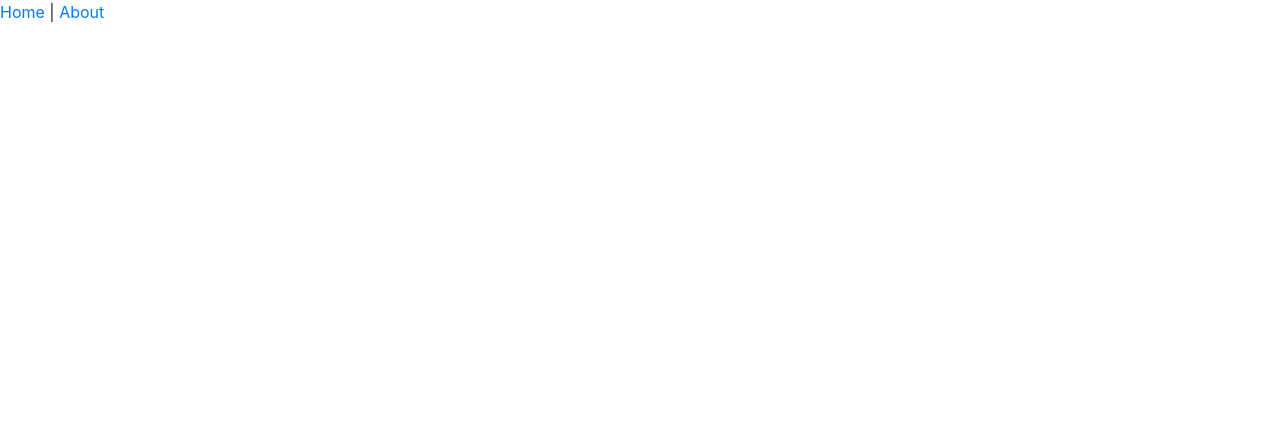
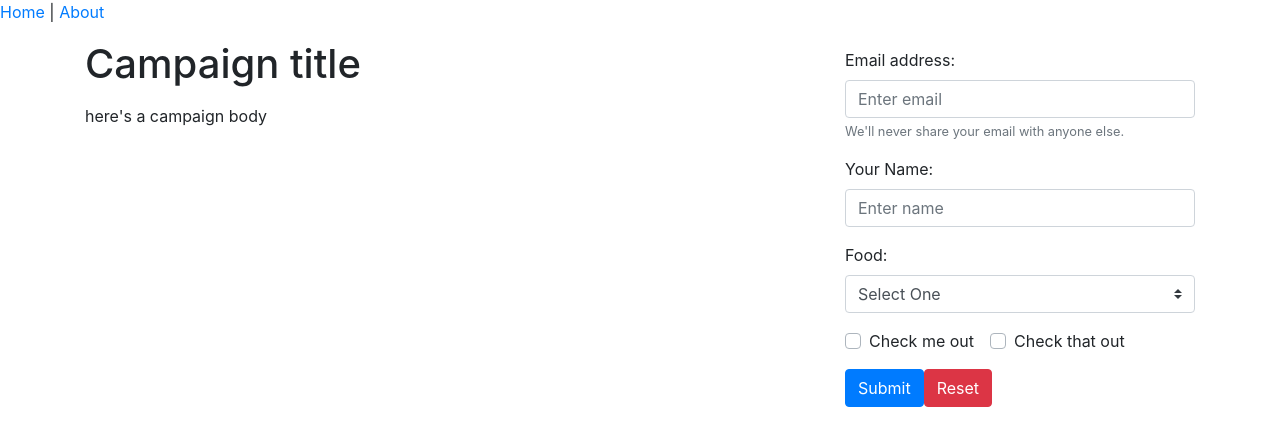
Before and after one commit to michaelsnook/halla-bol-client, a Vue app: page /#/campaign/1 in a window 1280 px wide. Shown: the top 446 px of the page. Built offline with nearby package versions, Linux system fonts and the light colour scheme.

Commit message:
Add campaigns page and sample form

```diff
--- /dev/null
+++ b/src/components/SingleForm.vue
@@ -0,0 +1,82 @@
+<template>
+  <div>
+    <b-form @submit="onSubmit" @reset="onReset" v-if="show">
+      <b-form-group id="exampleInputGroup1"
+                    label="Email address:"
+                    label-for="exampleInput1"
+                    description="We'll never share your email with anyone else.">
+        <b-form-input id="exampleInput1"
+                      type="email"
+                      v-model="form.email"
+                      required
+                      placeholder="Enter email">
+        </b-form-input>
+      </b-form-group>
+      <b-form-group id="exampleInputGroup2"
+                    label="Your Name:"
+                    label-for="exampleInput2">
+        <b-form-input id="exampleInput2"
+                      type="text"
+                      v-model="form.name"
+                      required
+                      placeholder="Enter name">
+        </b-form-input>
+      </b-form-group>
+      <b-form-group id="exampleInputGroup3"
+                    label="Food:"
+                    label-for="exampleInput3">
+        <b-form-select id="exampleInput3"
+                      :options="foods"
+                      required
+                      v-model="form.food">
+        </b-form-select>
+      </b-form-group>
+      <b-form-group id="exampleGroup4">
+        <b-form-checkbox-group v-model="form.checked" id="exampleChecks">
+          <b-form-checkbox value="me">Check me out</b-form-checkbox>
+          <b-form-checkbox value="that">Check that out</b-form-checkbox>
+        </b-form-checkbox-group>
+      </b-form-group>
+      <b-button type="submit" variant="primary">Submit</b-button>
+      <b-button type="reset" variant="danger">Reset</b-button>
+    </b-form>
+  </div>
+</template>
+
+<script>
+export default {
+  name: 'SingleForm',
+  data () {
+    return {
+      form: {
+        email: '',
+        name: '',
+        food: null,
+        checked: []
+      },
+      foods: [
+        { text: 'Select One', value: null },
+        'Carrots', 'Beans', 'Tomatoes', 'Corn'
+      ],
+      show: true
+    }
+  },
+  methods: {
+    onSubmit (evt) {
+      evt.preventDefault();
+      alert(JSON.stringify(this.form));
+    },
+    onReset (evt) {
+      evt.preventDefault();
+      /* Reset our form values */
+      this.form.email = '';
+      this.form.name = '';
+      this.form.food = null;
+      this.form.checked = [];
+      /* Trick to reset/clear native browser form validation state */
+      this.show = false;
+      this.$nextTick(() => { this.show = true });
+    }
+  }
+}
+</script>
--- a/src/router.js
+++ b/src/router.js
@@ -2,6 +2,7 @@ import Vue from 'vue';
 import Router from 'vue-router';
 import Home from './views/Home.vue';
 import About from './views/About.vue';
+import Campaign from './views/Campaign.vue';
 
 Vue.use(Router);
 
@@ -17,5 +18,10 @@ export default new Router({
       name: 'about',
       component: About,
     },
+    {
+      path: '/campaign/:id',
+      name: 'campaign',
+      component: Campaign,
+    },
   ],
 });
--- /dev/null
+++ b/src/views/Campaign.vue
@@ -0,0 +1,22 @@
+<template>
+  <div class="container">
+    <div class="row">
+      <div class="col">
+        <p><h1>Campaign title</h1></p>
+        <p>here's a campaign body</p>
+      </div>
+      <div class="col-md-5 col-lg-4 my-lg-4 my-md-3">
+        <SingleForm />
+      </div>
+    </div>
+  </div>
+</template>
+
+<script>
+import SingleForm from '@/components/SingleForm.vue';
+
+export default {
+  name: 'campaign',
+  components: { SingleForm },
+};
+</script>
```
